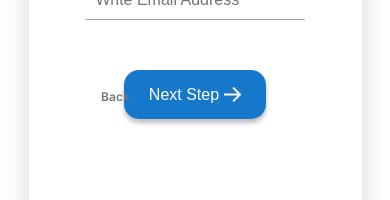
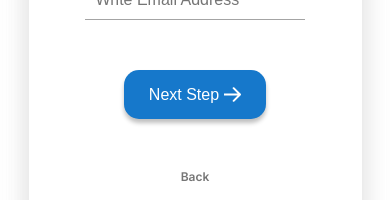
Before and after one commit to sayedpritom/Nexis, a React (Create React App) app: page / in a window 390 px wide. Both pictures are taken after typing "Sample", "Sample" into the empty fields and a click on the button "Next Step". Shown: the part 644-844 px from the top of the page. Built offline with nearby package versions, Linux system fonts and the light colour scheme.

Commit message:
edited readme.md file & refactored few codes

```diff
--- a/src/App.js
+++ b/src/App.js
@@ -1,4 +1,3 @@
-import logo from './logo.svg';
 import './App.css';
 import { Route, Routes } from 'react-router-dom';
 import Signup from './Pages/Signup/Signup';
--- a/src/Components/Attendee/Attendee.js
+++ b/src/Components/Attendee/Attendee.js
@@ -6,7 +6,7 @@ const Attendee = (props) => {
 
     const [detailsOpen, setDetailsOpen] = useState(false);
 
-    const { attendance, branch, id, name, position, profile_pic, username } = props.data
+    const { attendance, id, name, position } = props.data
 
     const details = [];
 
@@ -14,8 +14,6 @@ const Attendee = (props) => {
 
         details.push({ date: key, info: attendance[key] })
     }
-
-    console.log(details);
 
     return (
         <>
--- a/src/Pages/Attendance/Attendance.js
+++ b/src/Pages/Attendance/Attendance.js
@@ -28,8 +28,6 @@ const Attendance = () => {
             })
     }, [])
 
-    console.log(attendance);
-
     if (loading) {
         return <Loading />
     }
--- a/src/Pages/Signup/Signup.css
+++ b/src/Pages/Signup/Signup.css
@@ -131,4 +131,10 @@
         margin-bottom: 40px;
         transform: translateY(0);
     }
+
+    .back-btn {
+        display: block;
+        position: static;
+        margin-top: 50px;
+    }
 }
--- a/src/Pages/Signup/Signup.js
+++ b/src/Pages/Signup/Signup.js
@@ -27,8 +27,6 @@ const Signup = () => {
         setIndex(3)
     }
 
-    console.log(firstName, lastName, phone, email, password);
-
     const user = {
         "first_name": firstName,
         "last_name": lastName,
@@ -53,8 +51,6 @@ const Signup = () => {
     }
 
 
-
-
     return (
         <div className='signup'>
             <div className='peopleImage'><img src={peopleImage} alt="" /></div>
@@ -76,8 +72,8 @@ const Signup = () => {
                         <br />
                         <input required type='email' onChange={(e) => setEmail(e.target.value)} value={email} placeholder='Write Email Address' />
                         <div className="buttons">
+                            <button type='submit' className='next-step-btn'>Next Step <img src={arrow} alt="" /></button>
                             <p className='back-btn' onClick={() => setIndex(1)}>Back</p>
-                            <button type='submit' className='next-step-btn'>Next Step <img src={arrow} alt="" /></button>
                         </div>
                     </form>}
                 {index === 3 &&
@@ -85,8 +81,8 @@ const Signup = () => {
                         <input required autoFocus onChange={(e) => setPassword(e.target.value)} type="text" pattern="().{8,}" title="Must contain at least 8 or more characters" value={password} placeholder='Write Password' />
                         <br />
                         <div className="buttons">
+                            <button type='submit' className='next-step-btn'>Next Step <img src={arrow} alt="" /></button>
                             <p className='back-btn' onClick={() => setIndex(2)}>Back</p>
-                            <button type='submit' className='next-step-btn'>Next Step <img src={arrow} alt="" /></button>
                         </div>
                     </form>}
                 <p className='already-have-account'>Already have an account? <Link to="/login">Login here</Link> </p>
```
Also changed, not shown: 1 other file (tests, documents, lock files or other folders).
